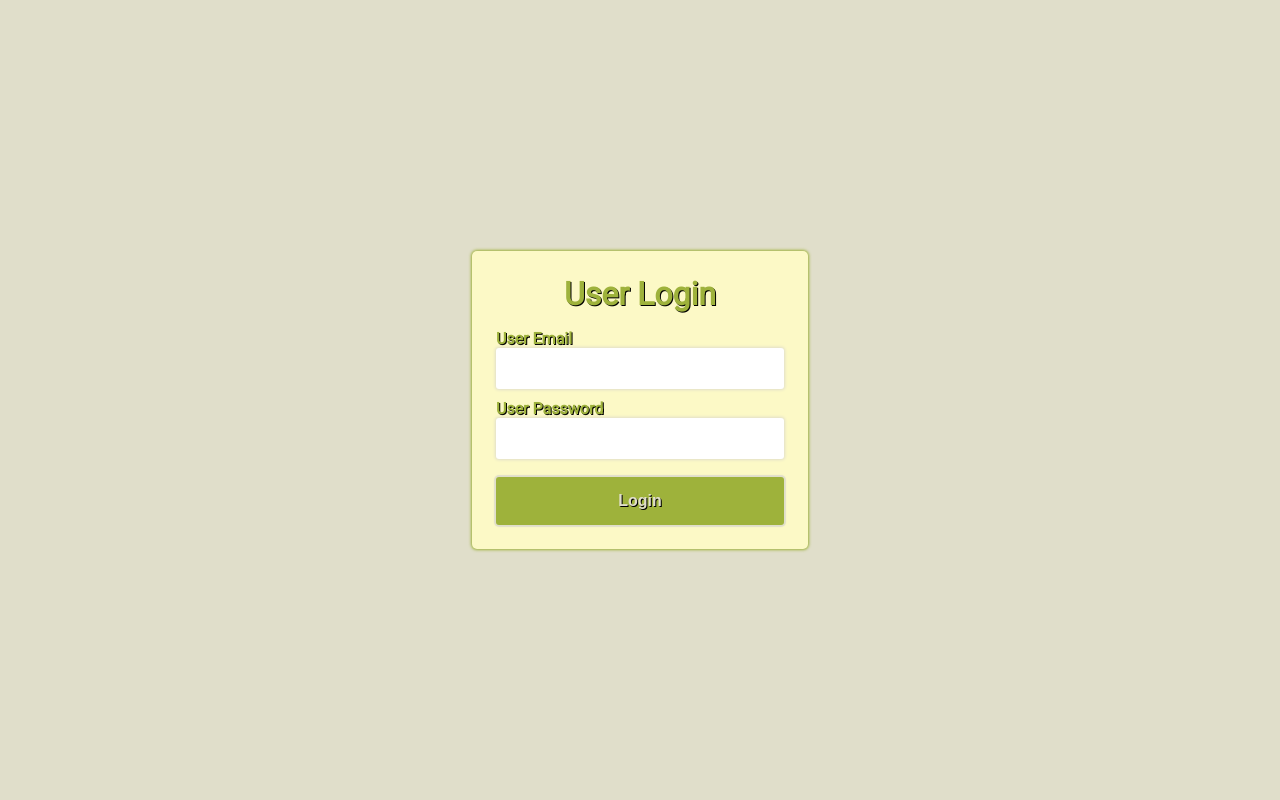
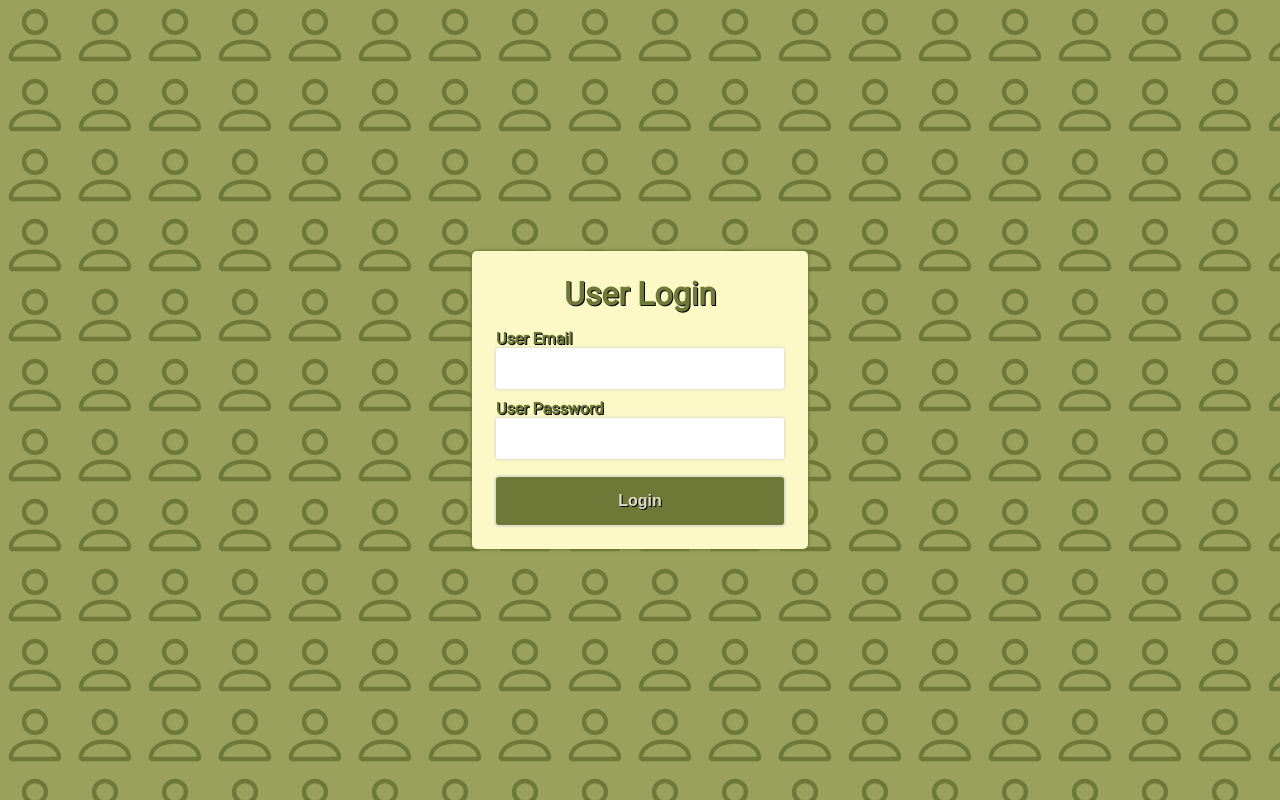
Before and after one commit to hikarocarvalho/Hospede_Application_Test_Full_Stack_Client, a React (Create React App) app: page /login in a window 1280 px wide. Built offline with nearby package versions, Linux system fonts and the light colour scheme.

Commit message:
feat(style): change some default colors and add scroll-bar style

```diff
--- a/src/styles/index.css
+++ b/src/styles/index.css
@@ -19,8 +19,8 @@ code {
 }
 
 :root{
-  --firstColor : #9EB23B;
-  --secondColor : #C7D36F;
+  --firstColor : #6e7937;
+  --secondColor : #99a15c;
   --thirdColor : #FCF9C6;
   --fourthColor : #E0DECA;
 }
@@ -28,7 +28,10 @@ code {
 body{
   width: 100vw;
   height: 100vh;
-  background-color: var(--fourthColor);
+  background-color:var(--secondColor);
+  background-image: url(../images/person.svg);
+  background-repeat: repeat;
+  background-size: 70px 70px;
   font-family: 'Press Start 2P', cursive;
   font-family: 'Roboto', sans-serif;
 }
@@ -37,3 +40,26 @@ body{
   width: 100%;
   height: 100%;
 }
+
+
+/* scrollbar custom */
+::-webkit-scrollbar {
+  width: 3px;
+  border-radius: 5px;
+}
+
+::-webkit-scrollbar-track {
+ background: var(--fourthColor);
+ border-radius: 5px;
+}
+
+::-webkit-scrollbar-thumb {
+  background: var(--firstColor);
+  border-radius: 5px;
+
+}
+
+::-webkit-scrollbar-thumb:hover {
+  background: var(--secondColor);
+  border-radius: 5px;
+}
```
